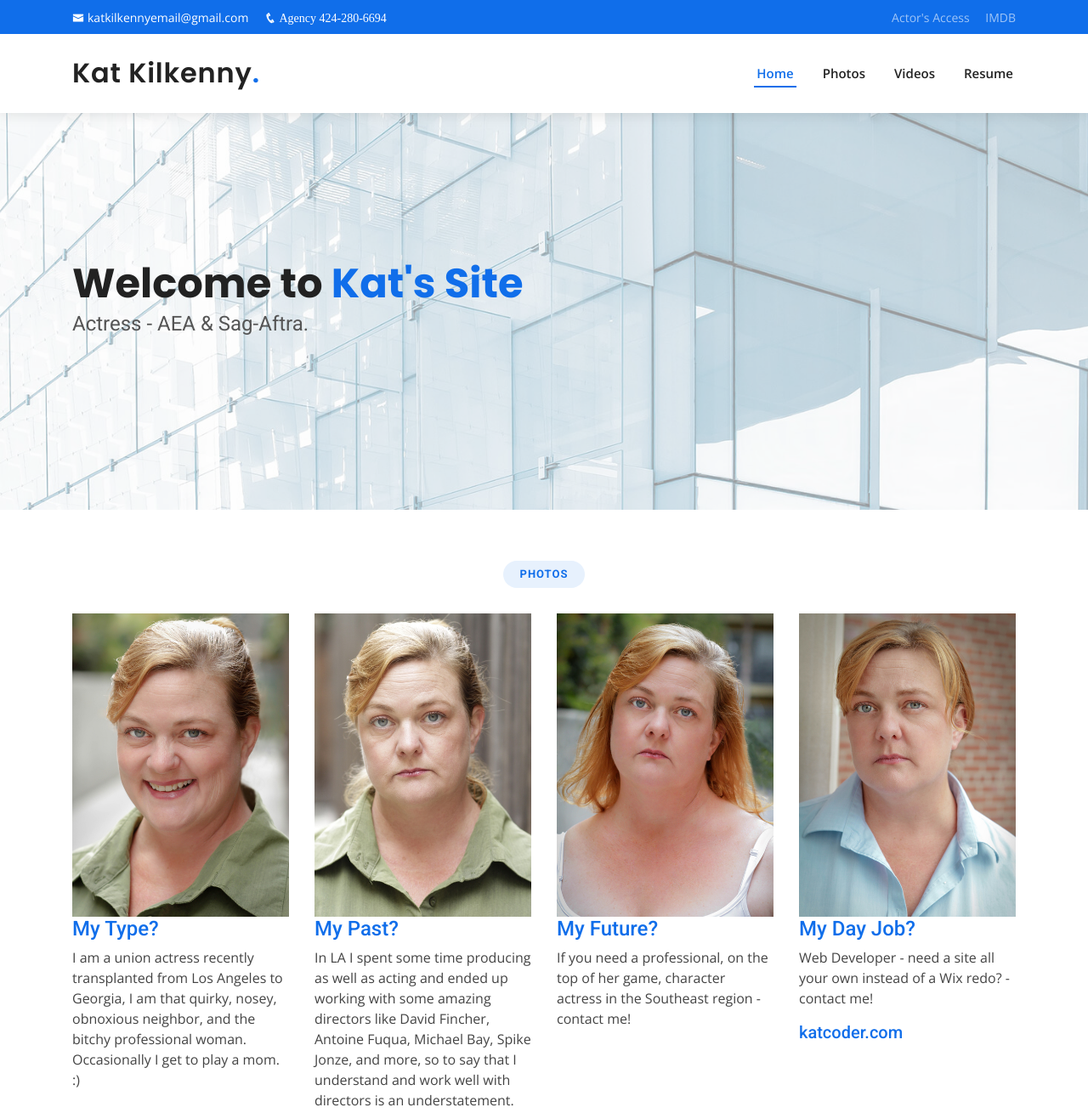
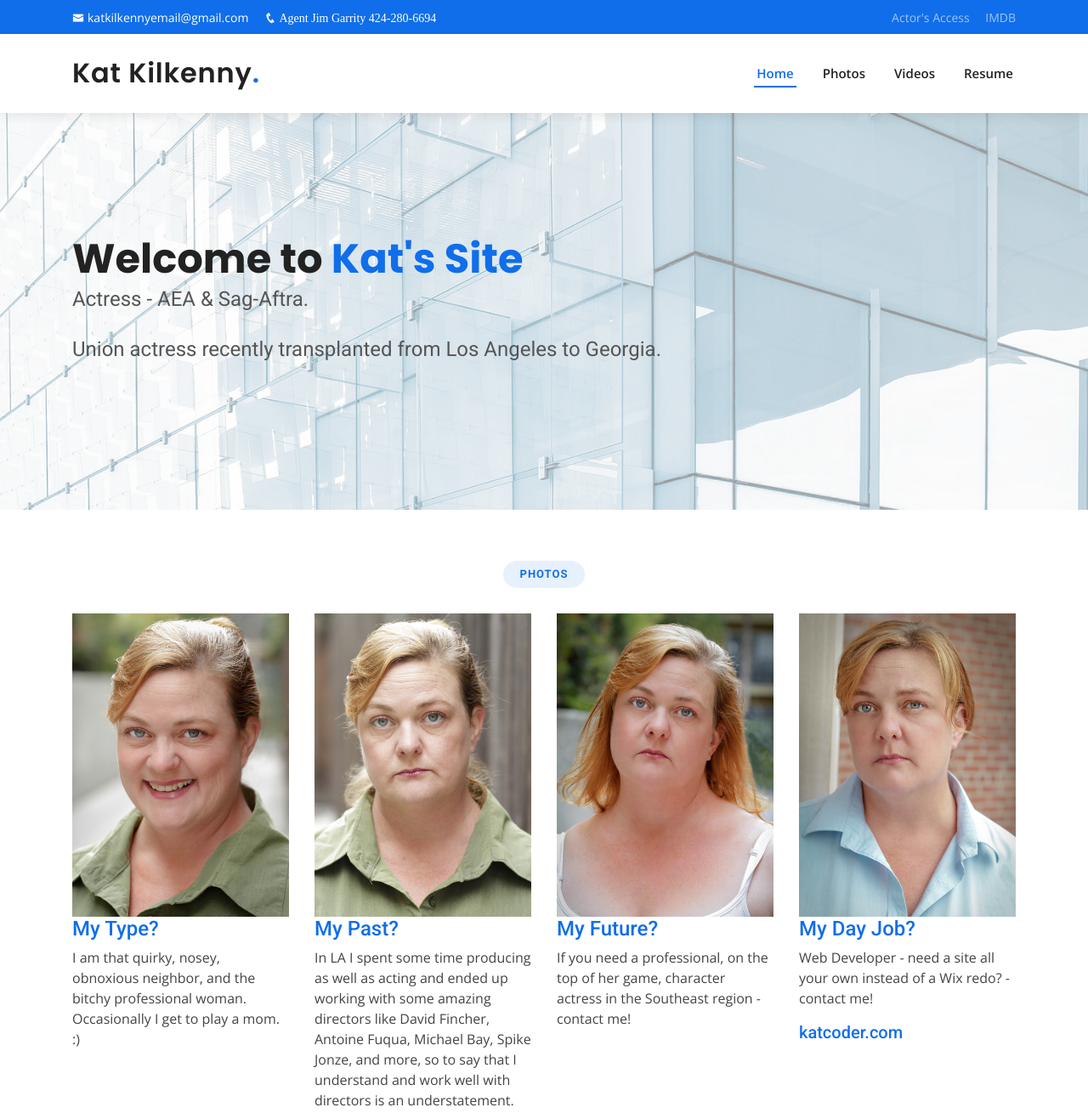
Before and after one commit to katophelix/katkilkenny, a plain HTML site: page index.html in a window 1280 px wide. Shown: the top 1310 px of the page at 85% size. Drawn offline with nearby package versions, Linux system fonts and the light colour scheme.

Commit message:
Update index.html

```diff
--- a/index.html
+++ b/index.html
@@ -57,7 +57,7 @@
     <div class="container d-flex">
       <div class="contact-info mr-auto">
         <i class="icofont-envelope"></i><a href="mailto:katkilkennyemail@gmail.com">katkilkennyemail@gmail.com</a>
-        <i class="icofont-phone"> Agency 424-280-6694</i>
+        <i class="icofont-phone"> Agent Jim Garrity 424-280-6694</i>
       </div>
       <div class="social-links">
         <a href="https://resumes.actorsaccess.com/katkilkenny" target="_blank" >Actor's Access</a>
@@ -117,6 +117,7 @@
       <h1>Welcome to <span>Kat's Site</spa>
       </h1>
       <h2>Actress - AEA & Sag-Aftra.</h2>
+      <h2>Union actress recently transplanted from Los Angeles to Georgia.</h2>
       <!-- <div class="d-flex">
         <a href="#about" class="btn-get-started scrollto">Get Started</a>
         <a href="https://www.youtube.com/watch?v=jDDaplaOz7Q" class="venobox btn-watch-video" data-vbtype="video" data-autoplay="true"> Watch Video <i class="icofont-play-alt-2"></i></a>
@@ -141,7 +142,7 @@
             <div  data-aos="fade-up" data-aos-delay="100">
               <div> <img src="assets/img/headshot.jpg" style="width: 100%;"></div>
               <h4 class="title"><a href="">My Type?</a></h4>
-              <p class="description">I am a union actress recently transplanted from Los Angeles to Georgia, I am that quirky, nosey, obnoxious neighbor, and the bitchy professional woman. Occasionally I get to play a mom. :)</p>
+              <p class="description"> I am that quirky, nosey, obnoxious neighbor, and the bitchy professional woman. Occasionally I get to play a mom. :)</p>
             </div>
           </div>
 
```
